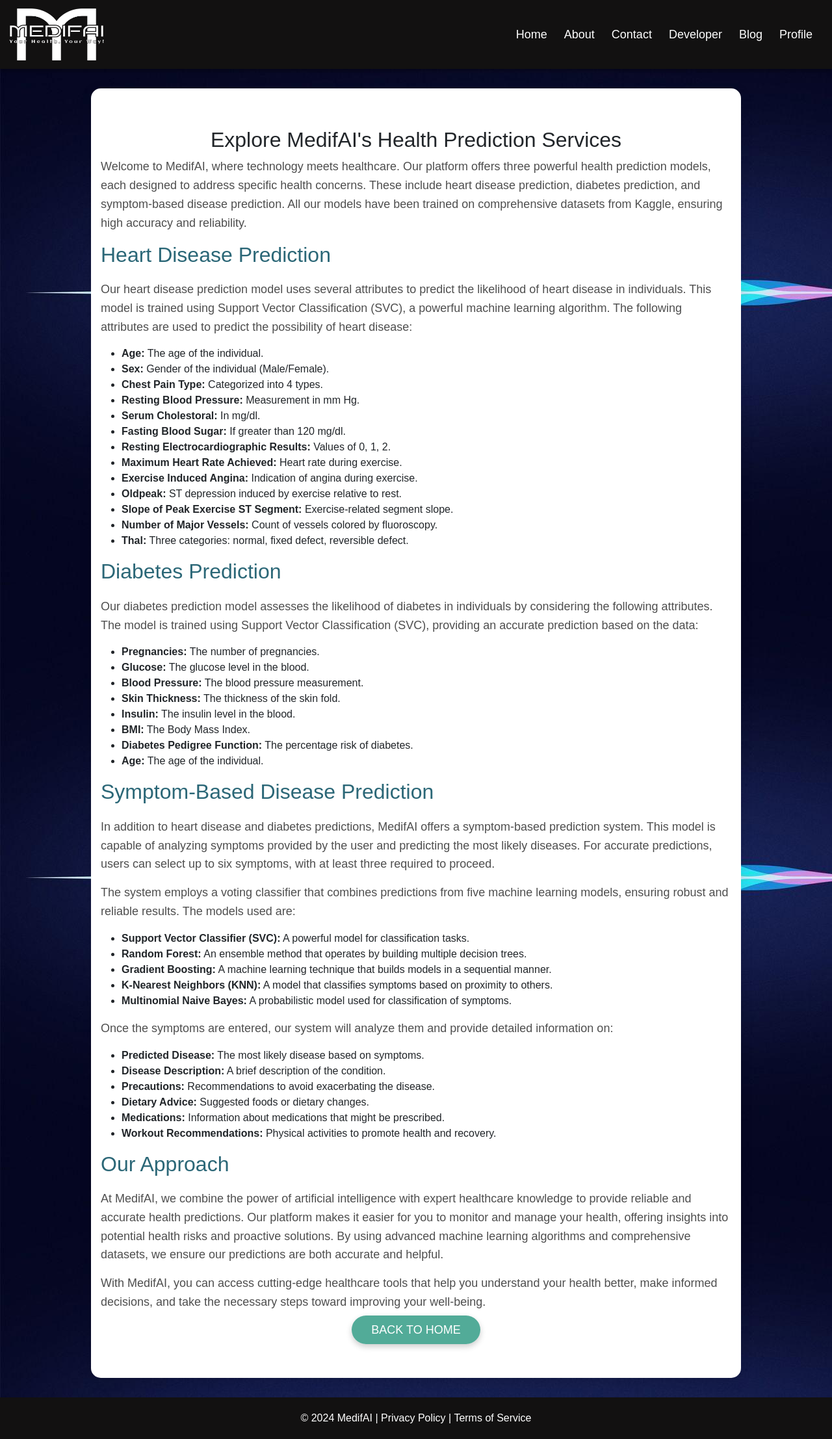
After one commit to Sudeen7/MedifAI, a Django app: page /explore/ in a window 1280 px wide. The commit adds this page. Shown: the whole page at 65% size. Run offline with Django 5.2, Linux system fonts and the light colour scheme; a user stored in the database is signed in; parts of the project's set-up code (start-up, migrations or seed data) failed here and were passed over.

Commit message:
Added explore-more page

```diff
--- a/diagnosis/urls.py
+++ b/diagnosis/urls.py
@@ -6,6 +6,7 @@
     path('medifai/', views.index, name='medifai'),
     path('predict/', views.predict, name='predict'),
     path('about/', views.about, name='about'),
+    path('explore/', views.explore, name='explore'),
     path('contact/', views.contact_view, name='contact'),
     path('success/', views.success_view, name='success'),
     path('developer/', views.developer, name='developer'),
--- a/diagnosis/views.py
+++ b/diagnosis/views.py
@@ -259,11 +259,15 @@
 
 @login_required(login_url='login')
 def diabetes_attributes_help(request):
-    return render(request, 'diabetes_help.html')
+    return render(request, 'diabetes_help.html', {'title': 'Diabetes-attribute help'})
 
 @login_required(login_url='login')
 def about(request):
     return render(request, "about.html", {'title': 'About Us'})
+
+@login_required(login_url="login")
+def explore(request):
+    return render(request, "explore_more.html", {'title': 'Explore'})
 
 @login_required(login_url='login')
 def contact_view(request):
--- a/healthdiagnosis/settings.py
+++ b/healthdiagnosis/settings.py
@@ -130,7 +130,7 @@
 DEFAULT_AUTO_FIELD = 'django.db.models.BigAutoField'
 
 # Set session expiration time to 1 day
-SESSION_COOKIE_AGE = 86400  # 1 day
+SESSION_COOKIE_AGE = 86400
 
 # Expire session when the browser is closed
 SESSION_EXPIRE_AT_BROWSER_CLOSE = False
--- /dev/null
+++ b/templates/explore_more.html
@@ -0,0 +1,138 @@
+{% extends 'base.html' %}
+
+{% load static %}
+
+{% block title %}Explore More - MedifAI{% endblock %}
+
+{% block content %}
+<div class="container content">
+  <h2 class="text-center" style="font-weight: 500;">Explore MedifAI's Health Prediction Services</h2>
+
+  <p>Welcome to MedifAI, where technology meets healthcare. Our platform offers three powerful health prediction models, each designed to address specific health concerns. These include heart disease prediction, diabetes prediction, and symptom-based disease prediction. All our models have been trained on comprehensive datasets from Kaggle, ensuring high accuracy and reliability.</p>
+
+  <h3>Heart Disease Prediction</h3>
+  <p>Our heart disease prediction model uses several attributes to predict the likelihood of heart disease in individuals. This model is trained using Support Vector Classification (SVC), a powerful machine learning algorithm. The following attributes are used to predict the possibility of heart disease:</p>
+
+  <ul>
+    <li><b>Age:</b> The age of the individual.</li>
+    <li><b>Sex:</b> Gender of the individual (Male/Female).</li>
+    <li><b>Chest Pain Type:</b> Categorized into 4 types.</li>
+    <li><b>Resting Blood Pressure:</b> Measurement in mm Hg.</li>
+    <li><b>Serum Cholestoral:</b> In mg/dl.</li>
+    <li><b>Fasting Blood Sugar:</b> If greater than 120 mg/dl.</li>
+    <li><b>Resting Electrocardiographic Results:</b> Values of 0, 1, 2.</li>
+    <li><b>Maximum Heart Rate Achieved:</b> Heart rate during exercise.</li>
+    <li><b>Exercise Induced Angina:</b> Indication of angina during exercise.</li>
+    <li><b>Oldpeak:</b> ST depression induced by exercise relative to rest.</li>
+    <li><b>Slope of Peak Exercise ST Segment:</b> Exercise-related segment slope.</li>
+    <li><b>Number of Major Vessels:</b> Count of vessels colored by fluoroscopy.</li>
+    <li><b>Thal:</b> Three categories: normal, fixed defect, reversible defect.</li>
+  </ul>
+
+  <h3>Diabetes Prediction</h3>
+  <p>Our diabetes prediction model assesses the likelihood of diabetes in individuals by considering the following attributes. The model is trained using Support Vector Classification (SVC), providing an accurate prediction based on the data:</p>
+
+  <ul>
+    <li><b>Pregnancies:</b> The number of pregnancies.</li>
+    <li><b>Glucose:</b> The glucose level in the blood.</li>
+    <li><b>Blood Pressure:</b> The blood pressure measurement.</li>
+    <li><b>Skin Thickness:</b> The thickness of the skin fold.</li>
+    <li><b>Insulin:</b> The insulin level in the blood.</li>
+    <li><b>BMI:</b> The Body Mass Index.</li>
+    <li><b>Diabetes Pedigree Function:</b> The percentage risk of diabetes.</li>
+    <li><b>Age:</b> The age of the individual.</li>
+  </ul>
+
+  <h3>Symptom-Based Disease Prediction</h3>
+  <p>In addition to heart disease and diabetes predictions, MedifAI offers a symptom-based prediction system. This model is capable of analyzing symptoms provided by the user and predicting the most likely diseases. For accurate predictions, users can select up to six symptoms, with at least three required to proceed.</p>
+
+  <p>The system employs a voting classifier that combines predictions from five machine learning models, ensuring robust and reliable results. The models used are:</p>
+  <ul>
+    <li><b>Support Vector Classifier (SVC):</b> A powerful model for classification tasks.</li>
+    <li><b>Random Forest:</b> An ensemble method that operates by building multiple decision trees.</li>
+    <li><b>Gradient Boosting:</b> A machine learning technique that builds models in a sequential manner.</li>
+    <li><b>K-Nearest Neighbors (KNN):</b> A model that classifies symptoms based on proximity to others.</li>
+    <li><b>Multinomial Naive Bayes:</b> A probabilistic model used for classification of symptoms.</li>
+  </ul>
+
+  <p>Once the symptoms are entered, our system will analyze them and provide detailed information on:</p>
+  <ul>
+    <li><b>Predicted Disease:</b> The most likely disease based on symptoms.</li>
+    <li><b>Disease Description:</b> A brief description of the condition.</li>
+    <li><b>Precautions:</b> Recommendations to avoid exacerbating the disease.</li>
+    <li><b>Dietary Advice:</b> Suggested foods or dietary changes.</li>
+    <li><b>Medications:</b> Information about medications that might be prescribed.</li>
+    <li><b>Workout Recommendations:</b> Physical activities to promote health and recovery.</li>
+  </ul>
+
+  <h3>Our Approach</h3>
+  <p>At MedifAI, we combine the power of artificial intelligence with expert healthcare knowledge to provide reliable and accurate health predictions. Our platform makes it easier for you to monitor and manage your health, offering insights into potential health risks and proactive solutions. By using advanced machine learning algorithms and comprehensive datasets, we ensure our predictions are both accurate and helpful.</p>
+
+  <p>With MedifAI, you can access cutting-edge healthcare tools that help you understand your health better, make informed decisions, and take the necessary steps toward improving your well-being.</p>
+
+  <!-- Button -->
+  <div class="text-center">
+    <a href="/home" class="explore-btn" style="text-decoration: none;">Back to Home</a>
+  </div>
+</div>
+
+{% block extra_css %}
+    <style>
+        html, body {
+            height: 100%;
+            margin: 0;
+            display: flex;
+            flex-direction: column;
+            font-family: 'Arial', sans-serif;
+            background-image: url("{% static 'assets/home-page.png' %}");
+        }
+        .content {
+          flex: 1;
+          padding: 60px 15px;
+          background: white;
+          margin: 30px auto;
+          border-radius: 15px;
+          max-width: 1000px;
+          box-shadow: 0 4px 20px rgba(0, 0, 0, 0.1);
+      }
+
+      h3 {
+        font-size: 32px;
+        color: #2b6777;
+        margin-bottom: 20px;
+      }
+      p {
+        font-size: 18px;
+        line-height: 1.6;
+        margin-bottom: 15px;
+        color: #4e4e4e;
+      }
+
+      .explore-btn {
+        background-color: #52ab98;
+        color: white;
+        padding: 12px 30px;
+        font-size: 18px;
+        border: none;
+        border-radius: 30px;
+        text-transform: uppercase;
+        box-shadow: 0 4px 10px rgba(0, 0, 0, 0.2);
+        transition: background-color 0.3s, transform 0.3s;
+      }
+      .explore-btn:hover {
+        background-color: #3d8d80;
+        transform: scale(1.05);
+      }
+
+      /* Responsive Styling */
+      @media (max-width: 768px) {
+        h3 {
+          font-size: 28px;
+        }
+        p {
+          font-size: 16px;
+        }
+      }
+    </style>
+{% endblock %}
+{% endblock content %}
```
Also changed, not shown: templates/about.html (+6 -6 lines), templates/blog.html (+5 -6 lines), templates/index.html (+68 -11 lines), db.sqlite3.
